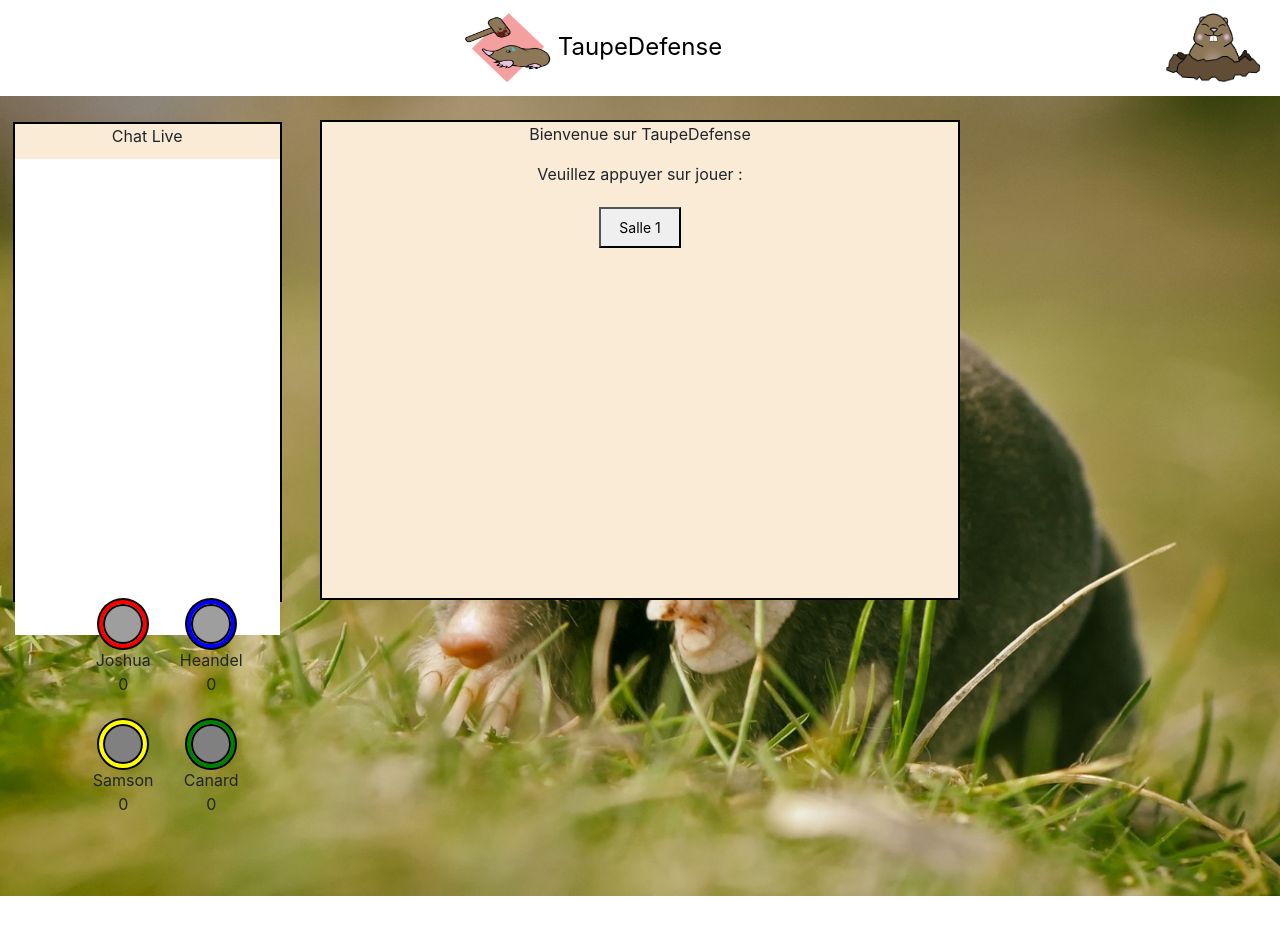
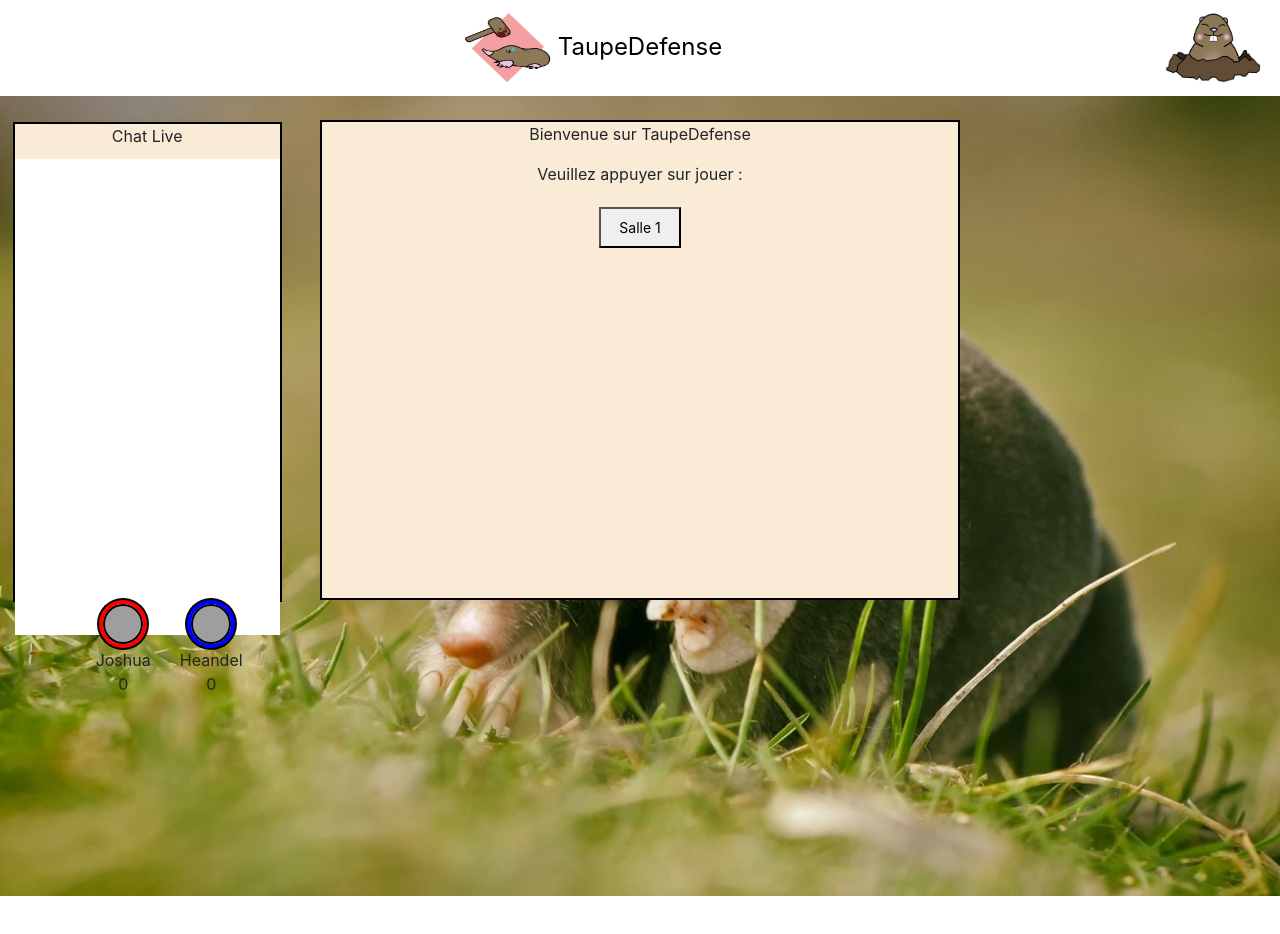
Before and after one commit to MisterL33/TaupeDefense, a React (Create React App) app: page /game in a window 1280 px wide. Shown: the top 934 px of the page. Built offline with nearby package versions, Linux system fonts and the light colour scheme; grey boxes are pictures that could not be loaded.

Commit message:
tslint-react

```diff
--- a/src/App.tsx
+++ b/src/App.tsx
@@ -1,13 +1,11 @@
-import React, { Component } from 'react';
-
-var FA = require('react-fontawesome');
-import StateContainer from './Context/Provider';
-import AppRouter from '../src/routing/router';
-
+import React, { Component } from "react";
+import StateContainer from "./Context/Provider";
+import AppRouter from "../src/routing/router";
+const FA = require("react-fontawesome");
 class App extends Component {
   render() {
     return (
-      <div className='App'>
+      <div className="App">
         <StateContainer>
           <AppRouter />
         </StateContainer>
--- a/src/components/chatComponent.tsx
+++ b/src/components/chatComponent.tsx
@@ -1,13 +1,13 @@
 import React, { Component } from "react";
 import "../styles/App.css";
 import { BrowserRouter as Router, Route, Link } from "react-router-dom";
-var FA = require("react-fontawesome");
+const FA = require("react-fontawesome");
 
 
 class ChatComponent extends Component {
     state = {
 
-    }
+    };
 
 
 
@@ -21,8 +21,8 @@ class ChatComponent extends Component {
 
                 </div>
             </div>
-        )
+        );
     }
 }
 
-export default ChatComponent
+export default ChatComponent;
--- a/src/components/scorePlayer.tsx
+++ b/src/components/scorePlayer.tsx
@@ -1,4 +1,4 @@
-import React, { Component } from "react";
+import React, { Component } from 'react';
 import { Api } from "../api/apiManager"
 import { BrowserRouter as Router, Route, Link, Redirect } from "react-router-dom";
 import PlayerList from "./ScorePlayer/PlayerList"
@@ -34,20 +34,7 @@ export default class ScoreApp extends React.Component<{}, ScoreSchema> {
                     rank: 2,
                     img: "https://assets.classicfm.com/2009/04/george-frederick-handel-1233335898-editorial-long-form-0.jpg"
                 },
-                {
-                    name: "Samson",
-                    score: 0,
-                    isOn: true,
-                    rank: 3,
-                    img: ""
-                },
-                {
-                    name: "Canard",
-                    score: 0,
-                    isOn: true,
-                    rank: 4,
-                    img: ""
-                },
+
 
             ],
 
--- a/src/screens/gameScreen.tsx
+++ b/src/screens/gameScreen.tsx
@@ -1,10 +1,11 @@
 import React, { Component } from "react";
 import "../styles/App.css";
 import { BrowserRouter as Router, Route, Link } from "react-router-dom";
-var FA = require("react-fontawesome");
-import GameWindow from '../components/gameComponent'
-import ChatWindow from '../components/chatComponent'
-import ScoreApp from "../components/scorePlayer"
+import GameWindow from "../components/gameComponent";
+import ChatWindow from "../components/chatComponent";
+import ScoreApp from "../components/scorePlayer";
+const FA = require("react-fontawesome");
+
 class Game extends Component {
 
   render() {
```
Also changed, not shown: tsconfig.json (+59 -1 lines), 1 other file (tests, documents, lock files or other folders).
